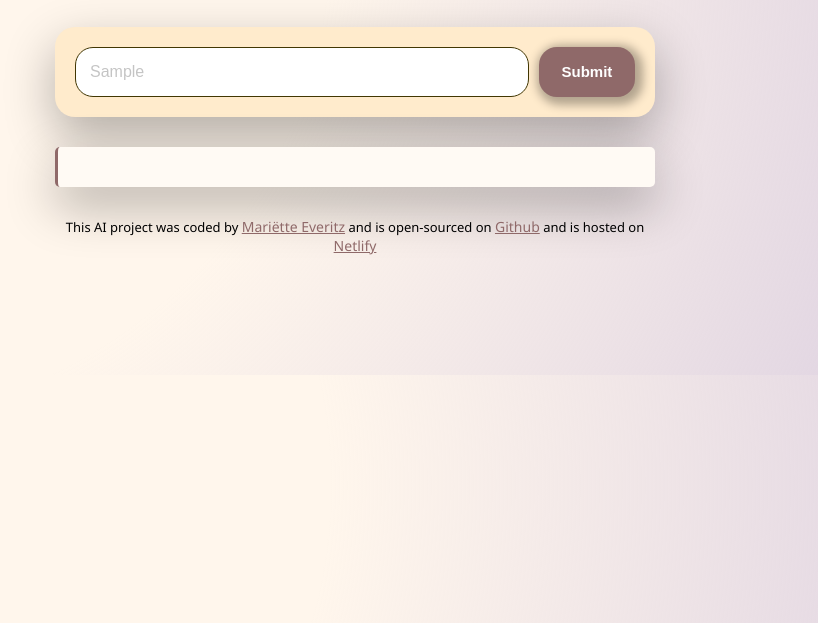
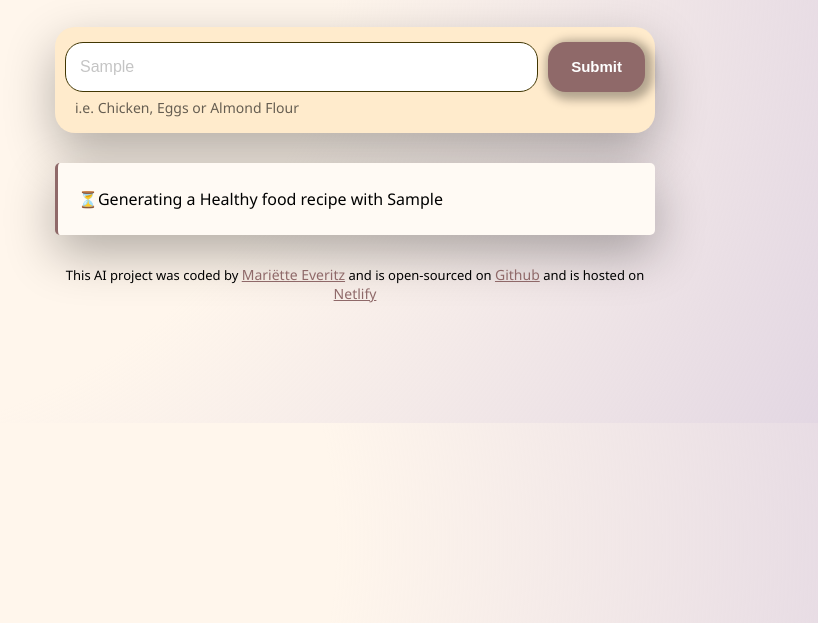
Before and after one commit to Marietje86/food-recipe-generator, a plain HTML site: page index.html in a window 1280 px wide. Both pictures are taken after typing "Sample" into the empty fields and a click on the input 871 px from the left and 249 px from the top of the page. Shown: the part 177-800 px from the top of the page, without its empty margins (285-1103 px from the left). Drawn offline with nearby package versions, Linux system fonts and the light colour scheme; no server answers.

Commit message:
Improved the UX

```diff
--- a/index.html
+++ b/index.html
@@ -16,6 +16,7 @@
    </header>
 
    <main>
+       <div class="form-container">
        <form id="recipe-generator-form">
            <input type="text" placeholder="Enter the main ingredient of the food recipe"
            autofocus
@@ -26,7 +27,9 @@
            />
            <input type="submit" class="button"/>
         </form>
-   <div class="recipe" id="recipe"></div>
+        <div class="hint"> i.e. Chicken, Eggs or Almond Flour</div>
+     </div>
+   <div class="recipe hidden" id="recipe"></div>
    </main>
 
 <footer> This AI project was coded by <a href="https://github.com/Marietje86" target="_blank"> Mariëtte Everitz</a> and is open-sourced on <a href="https://github.com/Marietje86/food-recipe-generator" target="_blank">Github</a>
--- a/src/index.js
+++ b/src/index.js
@@ -13,9 +13,13 @@ function generateRecipe(event) {
 
 let instructionsInput = document.querySelector("#user-instructions");
 let apiKey = "165fb30cc9162832cte4113b00adoc29";
-let context = "You are a great healthy Chef expert and love to write quick, easy recipes. Your mission is to generate a 25 line recipe in basic HTML and seperate each line with a <br />. Make sure to follow the user instructions. Sign the recipe with 'Enjoy your meal!' inside a <strong> element at the end of the recipe";
+let context = "You are a great healthy Chef expert and love to write quick, easy recipes. Your mission is to generate a 25 line recipe in basic HTML and seperate each line with a <br />. Make sure to follow the user instructions. Sign the recipe with 'Enjoy your meal!' inside a <strong> element at the end of the recipe as a <br /> line. Include the sign in the recipe. Include the list of ingredients above at the top of the instructions in basic HTML and seperate each line with a <br /.";
 let prompt = `User Instructions: Generate a healthy food recipe of ${instructionsInput.value}`;
 let apiUrl = `https://api.shecodes.io/ai/v1/generate?prompt=${prompt}&context=${context}&key=${apiKey}`;
+
+let recipeElement = document.querySelector("#recipe");
+recipeElement.classList.remove("hidden");
+recipeElement.innerHTML = `<div class="generating">⏳Generating a Healthy food recipe with ${instructionsInput.value}</div>`;
 
 console.log("generating recipe");
 console.log(`Prompt: ${prompt}`);
--- a/src/style.css
+++ b/src/style.css
@@ -26,14 +26,27 @@ h1 {
     color: #6c5b7c;
 }
 
-form {
-    padding: 20px;
+.form-container {
     background-color: rgb(255, 235, 204);
-    color:rgba(100, 46, 122, 0.23);
+    color:rgb(22, 18, 18);
     box-shadow: 0px 19px 50px rgba(0, 0, 0, 0.3);
     border-radius: 20px;
+    margin-bottom: 30px;
+    padding: 15px 10px;
+}
+
+form {
     display: flex;
-    margin-bottom: 30px;
+}
+
+.hint {
+    line-height: 1.5;
+    margin-top: 5px;
+    margin-left: 10px;
+    opacity: 0.6;
+    font-size: 14px;
+    color: black;
+
 }
 
 .instructions {
@@ -70,6 +83,10 @@ form {
     border-radius: 5px;
 }
 
+.hidden {
+    display: none;
+}
+
 .recipe strong {
     color: rgb(143, 105, 105);
 }
@@ -79,3 +96,18 @@ footer {
     font-size: 13px;
     margin-top: 30px;
 }
+
+.generating {
+    animation: blink-animation 1s steps(5, start) infinite;
+  }
+
+  @keyframes blink-animation {
+    to {
+      visibility: hidden;
+    }
+  }
+  @-webkit-keyframes blink-animation {
+    to {
+      visibility: hidden;
+    }
+  }
```
